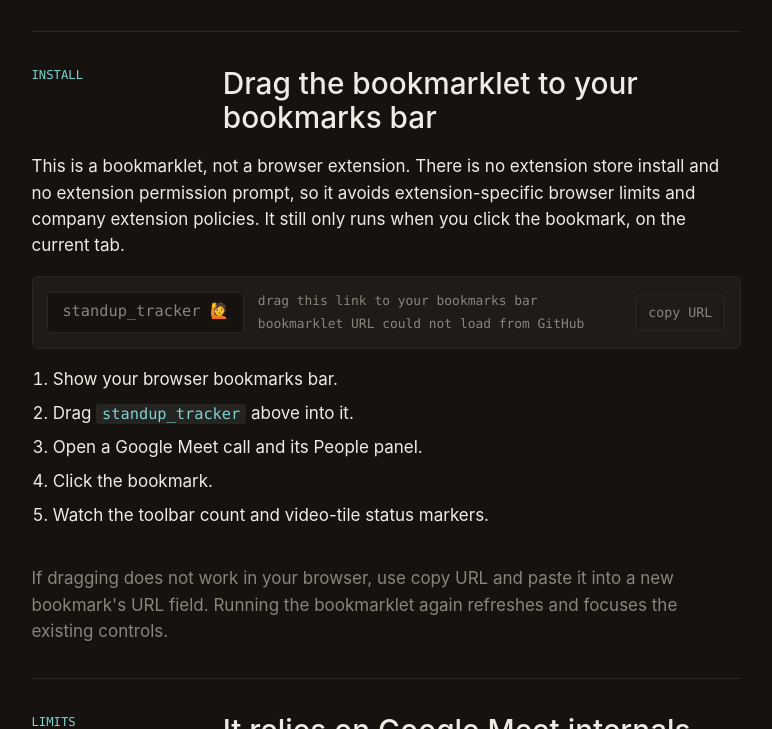
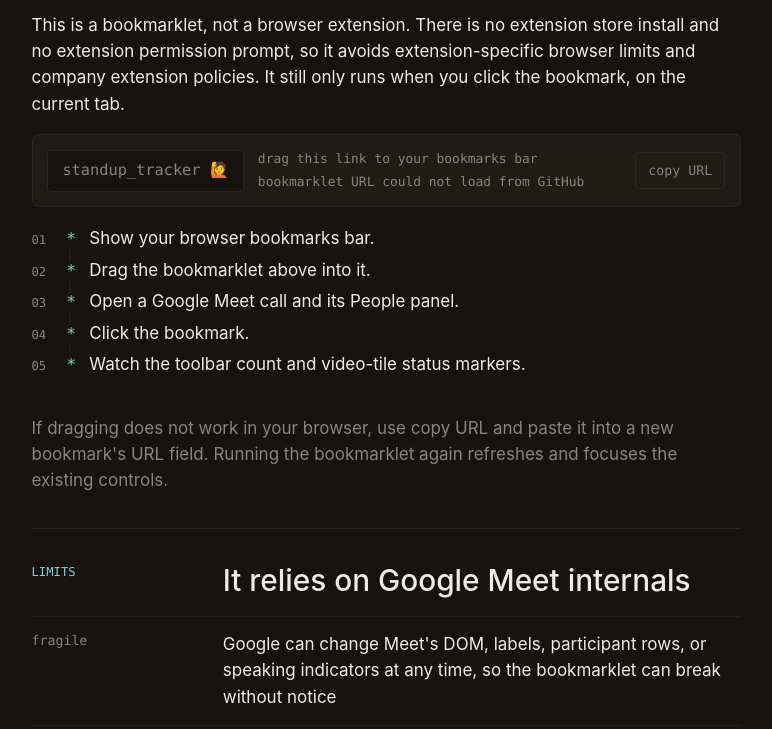
Before and after one commit to 01max/standup_tracker-landing, a plain HTML site: page index.html in a window 1280 px wide. Shown: the part 1967-2696 px from the top of the page, without its empty margins (254-1026 px from the left). Drawn offline with Linux system fonts and the light colour scheme; no server answers.

Commit message:
Improve index

```diff
--- a/index.html
+++ b/index.html
@@ -44,9 +44,9 @@
           that state onto matched video tiles.
         </p>
         <p class="note">
-          <code>standup_tracker</code> is a small toy project and runs entirely inside the current
-          browser page, does not call a backend, does not send data anywhere,
-          does not write to storage, and does not persist attendance between
+          <code>standup_tracker</code> is a small js script that runs entirely inside the current
+          page, does not call a server, does not access audio, does not send data anywhere,
+          does not even write to storage, and does not persist attendance between
           page refreshes.
         </p>
         <div class="actions" aria-label="Project links">
@@ -63,25 +63,6 @@
             <span>source</span>
           </a>
         </div>
-
-        <dl class="facts" aria-label="Project facts">
-          <div class="fact">
-            <dt>scope</dt>
-            <dd>current GMeet page</dd>
-          </div>
-          <div class="fact">
-            <dt>storage</dt>
-            <dd>no writes</dd>
-          </div>
-          <div class="fact">
-            <dt>backend</dt>
-            <dd>none</dd>
-          </div>
-          <div class="fact">
-            <dt>audio</dt>
-            <dd>not accessed</dd>
-          </div>
-        </dl>
       </section>
 
       <figure class="screenshot">
@@ -157,11 +138,40 @@
             <button class="copy-button" type="button" data-copy-bookmarklet disabled>copy URL</button>
           </div>
           <ol class="steps">
-            <li>Show your browser bookmarks bar.</li>
-            <li>Drag <code>standup_tracker</code> above into it.</li>
-            <li>Open a Google Meet call and its People panel.</li>
-            <li>Click the bookmark.</li>
-            <li>Watch the toolbar count and video-tile status markers.</li>
+            <li>
+              <span class="step-graph" aria-hidden="true">
+                <span class="step-node">*</span>
+                <span class="step-pipe">|</span>
+              </span>
+              <span class="step-copy">Show your browser bookmarks bar.</span>
+            </li>
+            <li>
+              <span class="step-graph" aria-hidden="true">
+                <span class="step-node">*</span>
+                <span class="step-pipe">|</span>
+              </span>
+              <span class="step-copy">Drag the bookmarklet above into it.</span>
+            </li>
+            <li>
+              <span class="step-graph" aria-hidden="true">
+                <span class="step-node">*</span>
+                <span class="step-pipe">|</span>
+              </span>
+              <span class="step-copy">Open a Google Meet call and its People panel.</span>
+            </li>
+            <li>
+              <span class="step-graph" aria-hidden="true">
+                <span class="step-node">*</span>
+                <span class="step-pipe">|</span>
+              </span>
+              <span class="step-copy">Click the bookmark.</span>
+            </li>
+            <li>
+              <span class="step-graph" aria-hidden="true">
+                <span class="step-node">*</span>
+              </span>
+              <span class="step-copy">Watch the toolbar count and video-tile status markers.</span>
+            </li>
           </ol>
           <p class="note">
             If dragging does not work in your browser, use copy URL and paste it
--- a/styles.css
+++ b/styles.css
@@ -351,12 +351,57 @@
 }
 
 .steps {
+  counter-reset: install-step;
+  display: grid;
+  gap: 0.2rem;
   margin: 0;
-  padding-left: 1.25rem;
+  padding: 0;
+  list-style: none;
 }
 
-.steps li + li {
-  margin-top: 0.45rem;
+.steps li {
+  counter-increment: install-step;
+  position: relative;
+  display: grid;
+  grid-template-columns: 1.7rem 1rem 1fr;
+  gap: 0.35rem;
+  align-items: baseline;
+  min-width: 0;
+  padding: 0.05rem 0;
+  color: var(--ink);
+}
+
+.steps li::before {
+  content: counter(install-step, decimal-leading-zero);
+  display: inline-block;
+  color: var(--ink-soft);
+  font-family: var(--font-mono);
+  font-size: 0.72rem;
+  line-height: 1;
+}
+
+.step-graph {
+  position: relative;
+  min-width: 1ch;
+  font-family: var(--font-mono);
+  line-height: 1;
+}
+
+.step-node {
+  color: var(--accent);
+  font-size: 0.95rem;
+}
+
+.step-pipe {
+  position: absolute;
+  top: 1.12rem;
+  left: 0;
+  color: var(--rule);
+  font-size: 0.72rem;
+}
+
+.step-copy {
+  min-width: 0;
 }
 
 .bookmarklet-panel {
```
